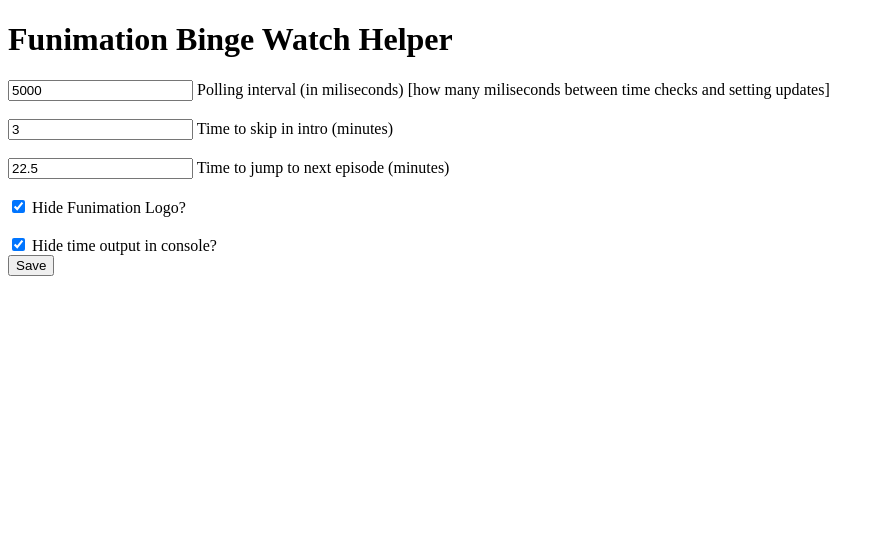
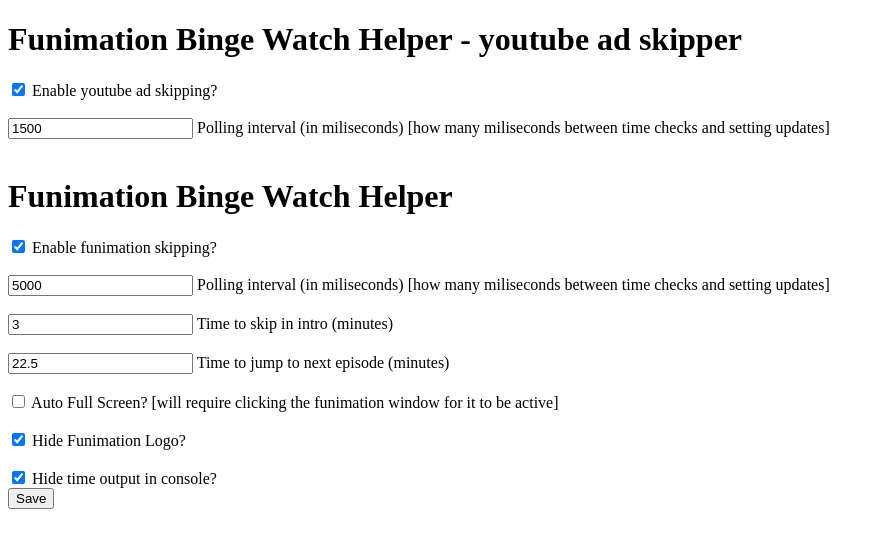
Before and after one commit to waldmannly/FunimationBingeWatchHelper, a browser extension: page src/options/index.html in a window 1280 px wide. Both pictures are taken after a click on the button "Save". Shown: the whole page, without its empty margins (0-884 px from the left). Drawn offline with Linux system fonts and the light colour scheme.

Commit message:
updates to make youtube ads skip better (seperated from funimation functionalliy and adding more options with polling times and such. Fixed full screen- window has to be clicked in for it to work

```diff
--- a/src/options/index.html
+++ b/src/options/index.html
@@ -4,9 +4,27 @@
 	<title>Funimation Binge Watch Helper Options</title>
 </head>
 <body>
+	<h1>Funimation Binge Watch Helper - youtube ad skipper </h1>
+	<label>
+		<input type="checkbox" id="youtubeSkip">
+		Enable youtube ad skipping?
+	</label>
+	<br /><br />
+	<label>
+		<input type="number" id="youtubePollingInt" step="100">
+		Polling interval (in miliseconds) [how many miliseconds between time checks and setting updates]
+	</label>
+
+	<br /><br />
+
 	<h1>Funimation Binge Watch Helper </h1>
 	<label>
-		<input type="number" id="pollingInt" step="100">
+		<input type="checkbox" id="funimationSkip">
+		Enable funimation skipping?
+	</label>
+	<br /><br />
+	<label>
+		<input type="number" id="funimationPollingInt" step="100">
 		Polling interval (in miliseconds) [how many miliseconds between time checks and setting updates]
 	</label>
 	<br /><br />
@@ -19,11 +37,11 @@
 		<input type="number" id="jumpInt" step="0.1">
 		Time to jump to next episode (minutes)
 	</label>
-	<!--<br /><br />
+	<br /><br />
 	<label>
 		<input type="checkbox" id="autoFull">
-		Auto Full Screen?
-	</label>-->
+		Auto Full Screen? [will require clicking the funimation window for it to be active]
+	</label>
 	<br /><br />
 	<label>
 		<input type="checkbox" id="hideLogo">
--- a/src/options/options.js
+++ b/src/options/options.js
@@ -1,18 +1,24 @@
 // Saves options to chrome.storage
 function save_options() {
-    var poll = document.getElementById('pollingInt').value;
+    var youtubeSkip = document.getElementById('youtubeSkip').checked;
+    var funimationSkip = document.getElementById('funimationSkip').checked;
+    var youtubePoll = document.getElementById('youtubePollingInt').value;
+    var funimationPoll = document.getElementById('funimationPollingInt').value;
     var intro = document.getElementById('introInt').value;
     var jump = document.getElementById('jumpInt').value;
     var hide = document.getElementById('hideLogo').checked;
     var time = document.getElementById('hideTime').checked;
-    //var full = false; //document.getElementById('autoFull').checked;
+    var full = document.getElementById('autoFull').checked;
     chrome.storage.sync.set({
-        pollingInt: poll,
+        youtubeSkip: youtubeSkip,
+        funimationSkip: funimationSkip,
+        youtubePollingInt: youtubePoll,
+        funimationPollingInt: funimationPoll,
         introInt: intro,
         jumpInt: jump,
         hideLogo: hide,
-        hideTime: time
-        //autoFull: full
+        hideTime: time,
+        autoFull: full
     }, function () {
         // Update status to let user know options were saved.
         var status = document.getElementById('status');
@@ -28,19 +34,25 @@
 function restore_options() {
     // Use default value color = 'red' and likesColor = true.
     chrome.storage.sync.get({
-        pollingInt: 5000,
+        youtubeSkip: true,
+        funimationSkip: true,
+        youtubePollingInt: 1500,
+        funimationPollingInt: 5000,
         introInt: 3,
         jumpInt: 22.5,
         hideLogo: true,
-        hideTime: true
-        //autoFull: false
+        hideTime: true,
+        autoFull: false
     }, function (items) {
-            document.getElementById('pollingInt').value = items.pollingInt;
+            document.getElementById('youtubeSkip').checked = items.youtubeSkip;
+            document.getElementById('funimationSkip').checked = items.funimationSkip;
+            document.getElementById('youtubePollingInt').value = items.youtubePollingInt;
+            document.getElementById('funimationPollingInt').value = items.funimationPollingInt;
             document.getElementById('introInt').value = items.introInt;
             document.getElementById('jumpInt').value = items.jumpInt;
             document.getElementById('hideLogo').checked = items.hideLogo;
             document.getElementById('hideTime').checked = items.hideTime;
-            //document.getElementById('autoFull').checked = items.autoFull;
+            document.getElementById('autoFull').checked = items.autoFull;
     });
 }
 document.addEventListener('DOMContentLoaded', restore_options);
```
Also changed, not shown: src/inject/inject.js (+83 -42 lines), manifest.json.
